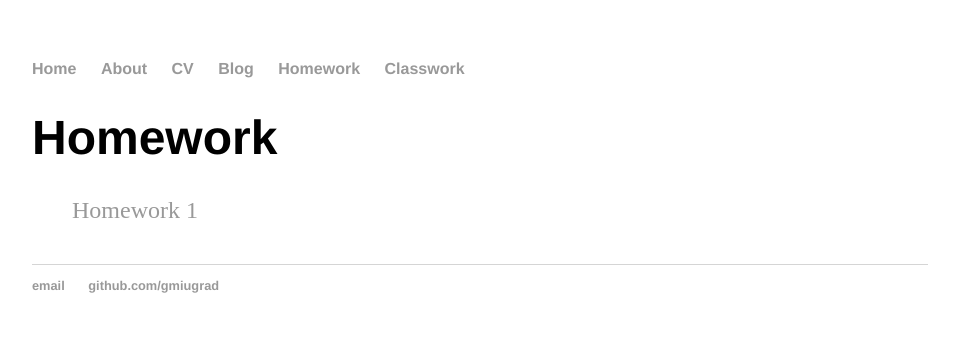
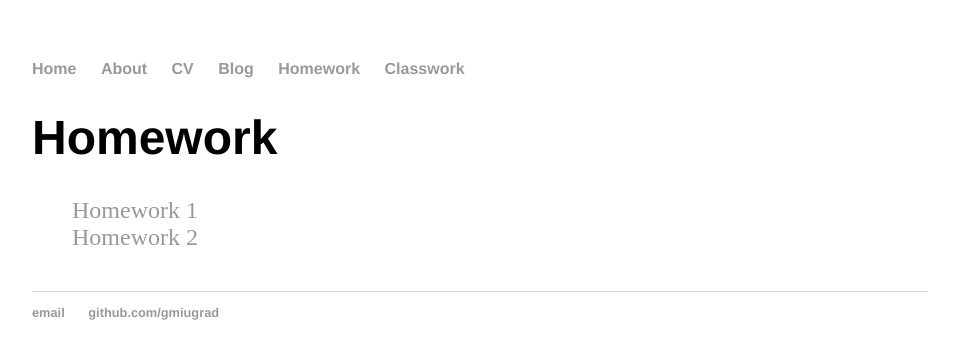
Before and after one commit to gmiugrad/gmiugrad.github.io, a Jekyll site: the page built from homework/index.html, in a window 1280 px wide. Shown: the top 359 px of the page, without its empty margins (160-1119 px from the left). Built offline with Jekyll 4.4.1, drawn with Linux system fonts in a browser that asks for light colours.

Commit message:
Update index.html

```diff
--- a/homework/index.html
+++ b/homework/index.html
@@ -6,4 +6,5 @@ date: 2022-01-13
 <h1>{{ page.title }}</h1>
 <ul class="posts">
 <li><a href="/homework/hw1">Homework 1</a></li>
+ <li><a href="/homework/hw2">Homework 2</a></li>
 </ul>
```
